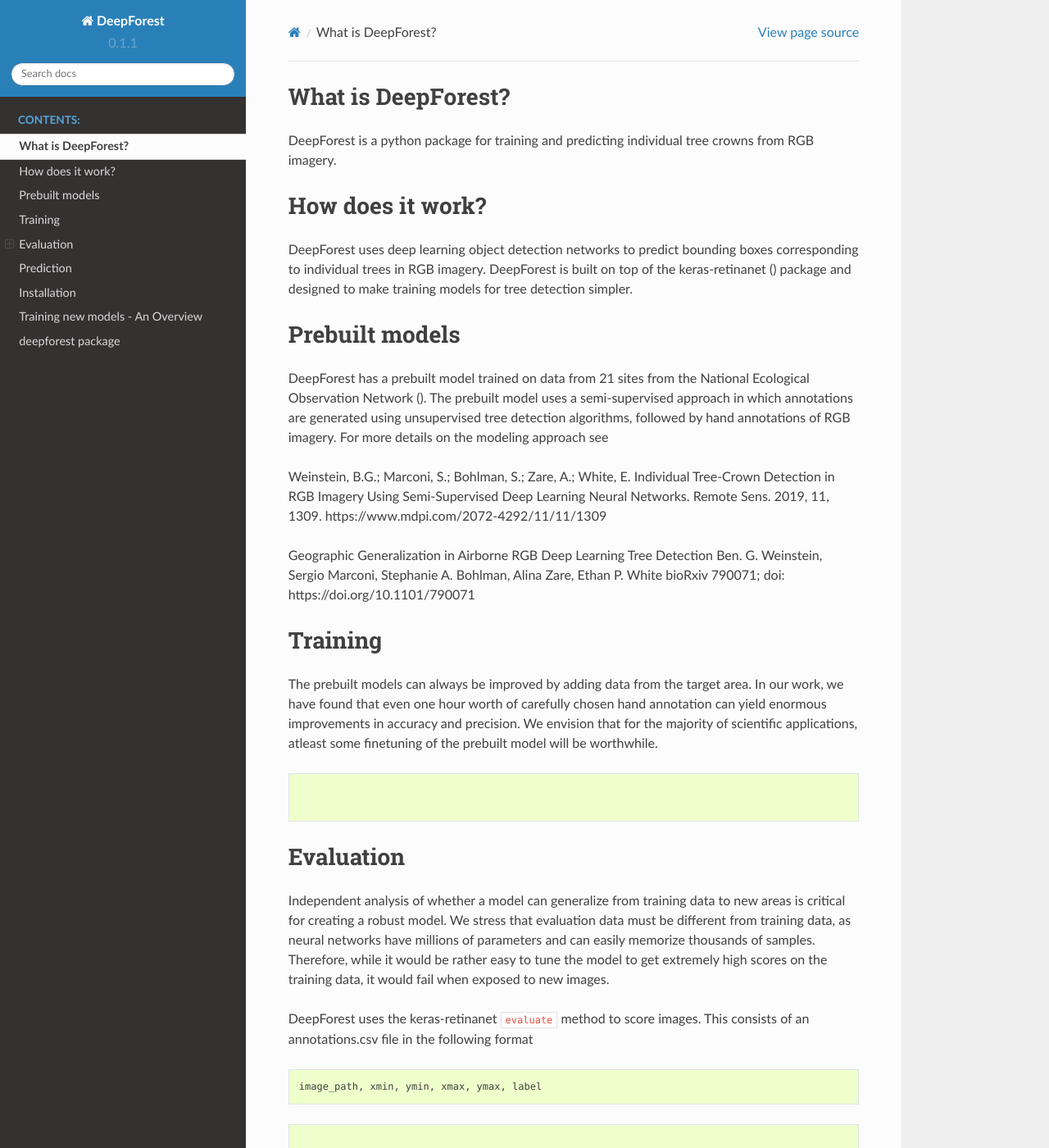
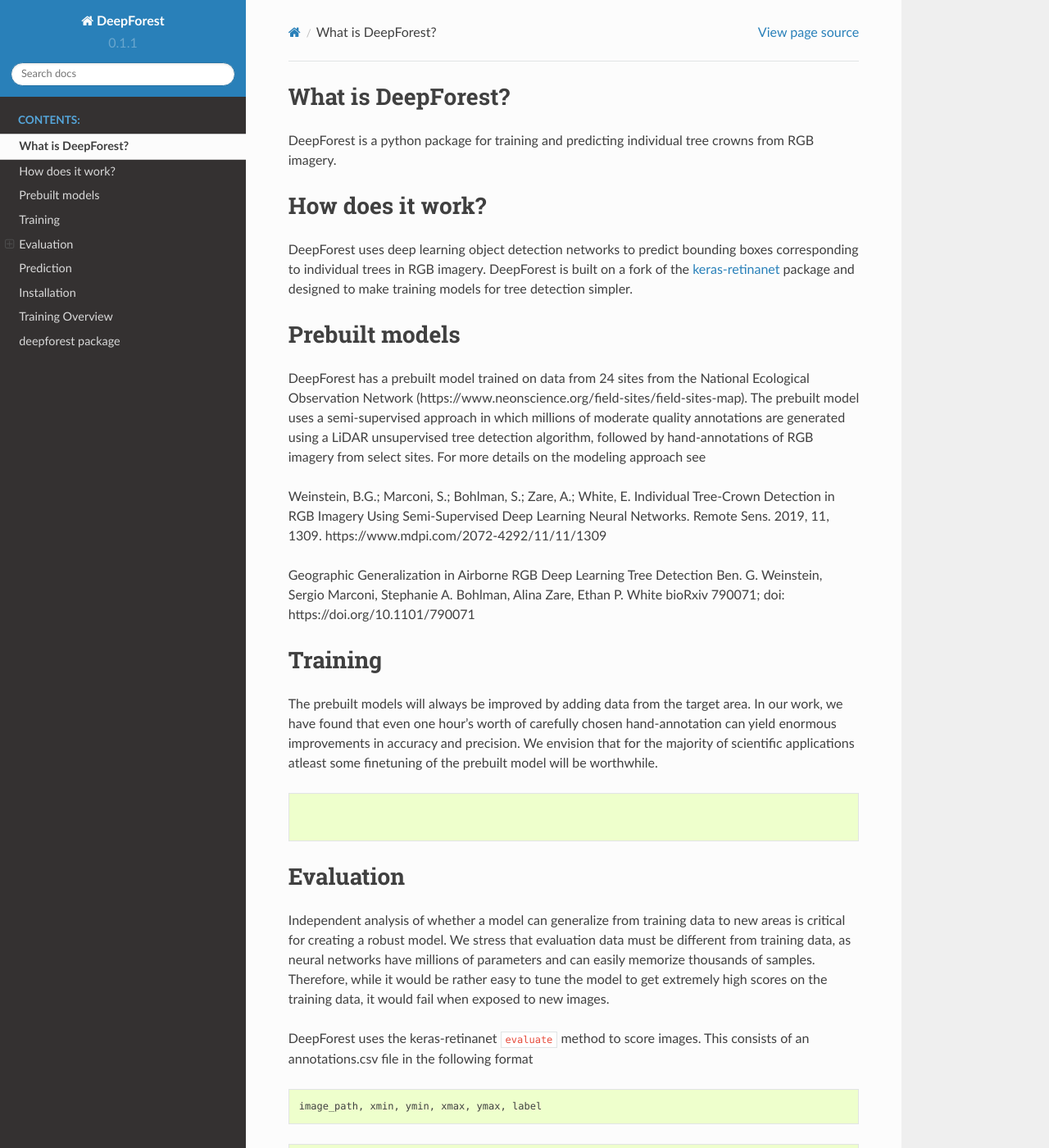
Before and after one commit to weecology/DeepForest, a Sphinx documentation site: the page built from docs/getting_started.md, in a window 1280 px wide and 1400 px high. Shown: the whole window at 82% size. Built offline with Sphinx 7.4.7 and the Read the Docs theme 2.0.0, drawn with Linux system fonts in a browser that asks for light colours; pages that are not in the unit, such as notebooks, are missing from menus.

````diff
--- a/docs/getting_started.md
+++ b/docs/getting_started.md
@@ -3,11 +3,11 @@
 DeepForest is a python package for training and predicting individual tree crowns from RGB imagery.
 
 # How does it work?
-DeepForest uses deep learning object detection networks to predict bounding boxes corresponding to individual trees in RGB imagery. DeepForest is built on top of the keras-retinanet () package and designed to make training models for tree detection simpler.
+DeepForest uses deep learning object detection networks to predict bounding boxes corresponding to individual trees in RGB imagery. DeepForest is built on a fork of the [keras-retinanet](https://github.com/fizyr/keras-retinanet) package and designed to make training models for tree detection simpler.
 
 # Prebuilt models
 
-DeepForest has a prebuilt model trained on data from 21 sites from the National Ecological Observation Network (). The prebuilt model uses a semi-supervised approach in which annotations are generated using unsupervised tree detection algorithms, followed by hand annotations of RGB imagery. For more details on the modeling approach see
+DeepForest has a prebuilt model trained on data from 24 sites from the National Ecological Observation Network (https://www.neonscience.org/field-sites/field-sites-map). The prebuilt model uses a semi-supervised approach in which millions of moderate quality annotations are generated using a LiDAR unsupervised tree detection algorithm, followed by hand-annotations of RGB imagery from select sites. For more details on the modeling approach see
 
 Weinstein, B.G.; Marconi, S.; Bohlman, S.; Zare, A.; White, E. Individual Tree-Crown Detection in RGB Imagery Using Semi-Supervised Deep Learning Neural Networks. Remote Sens. 2019, 11, 1309.
 https://www.mdpi.com/2072-4292/11/11/1309
@@ -18,7 +18,7 @@ bioRxiv 790071; doi: https://doi.org/10.1101/790071
 
 # Training
 
-The prebuilt models can always be improved by adding data from the target area. In our work, we have found that even one hour worth of carefully chosen hand annotation can yield enormous improvements in accuracy and precision. We envision that for the majority of scientific applications, atleast some finetuning of the prebuilt model will be worthwhile.
+The prebuilt models will always be improved by adding data from the target area. In our work, we have found that even one hour's worth of carefully chosen hand-annotation can yield enormous improvements in accuracy and precision. We envision that for the majority of scientific applications atleast some finetuning of the prebuilt model will be worthwhile.
 
 ```{python}
 
````
Also changed, not shown: docs/training.md (+2 -3 lines), 1 other file.
